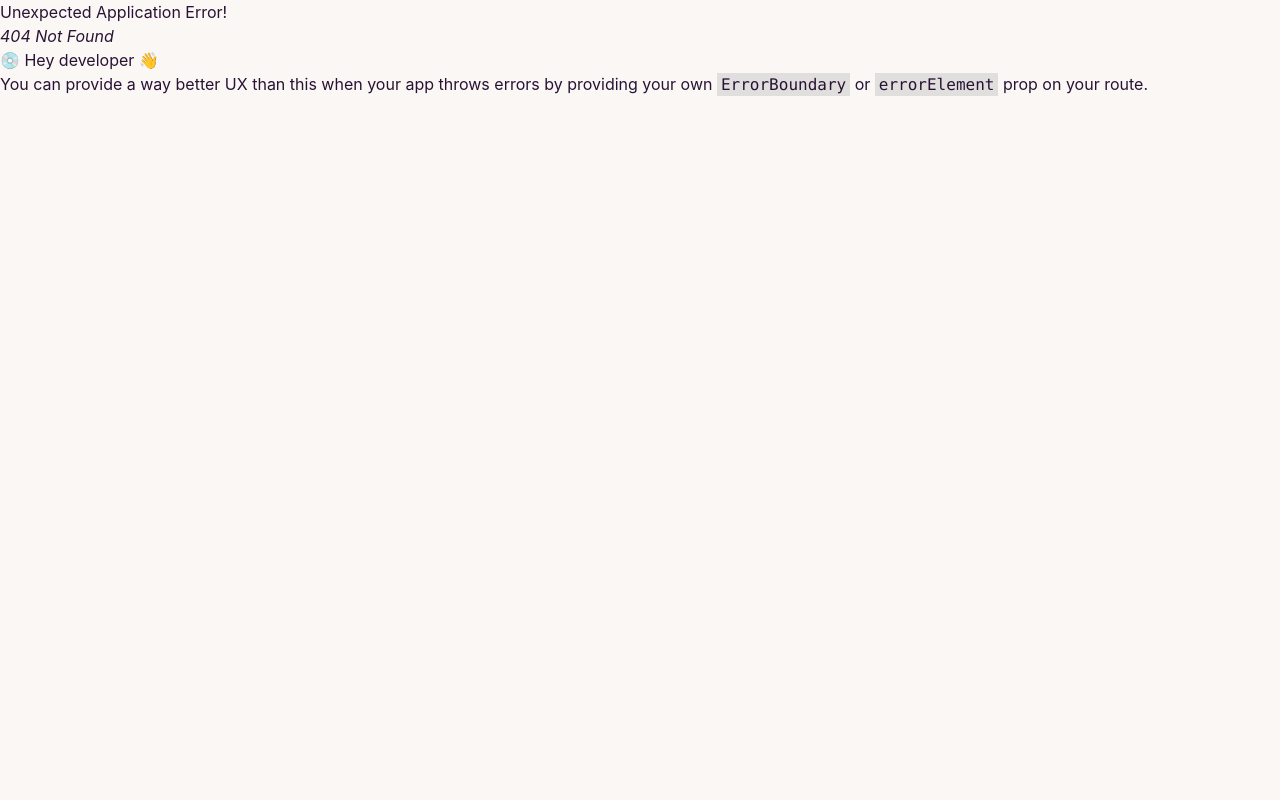
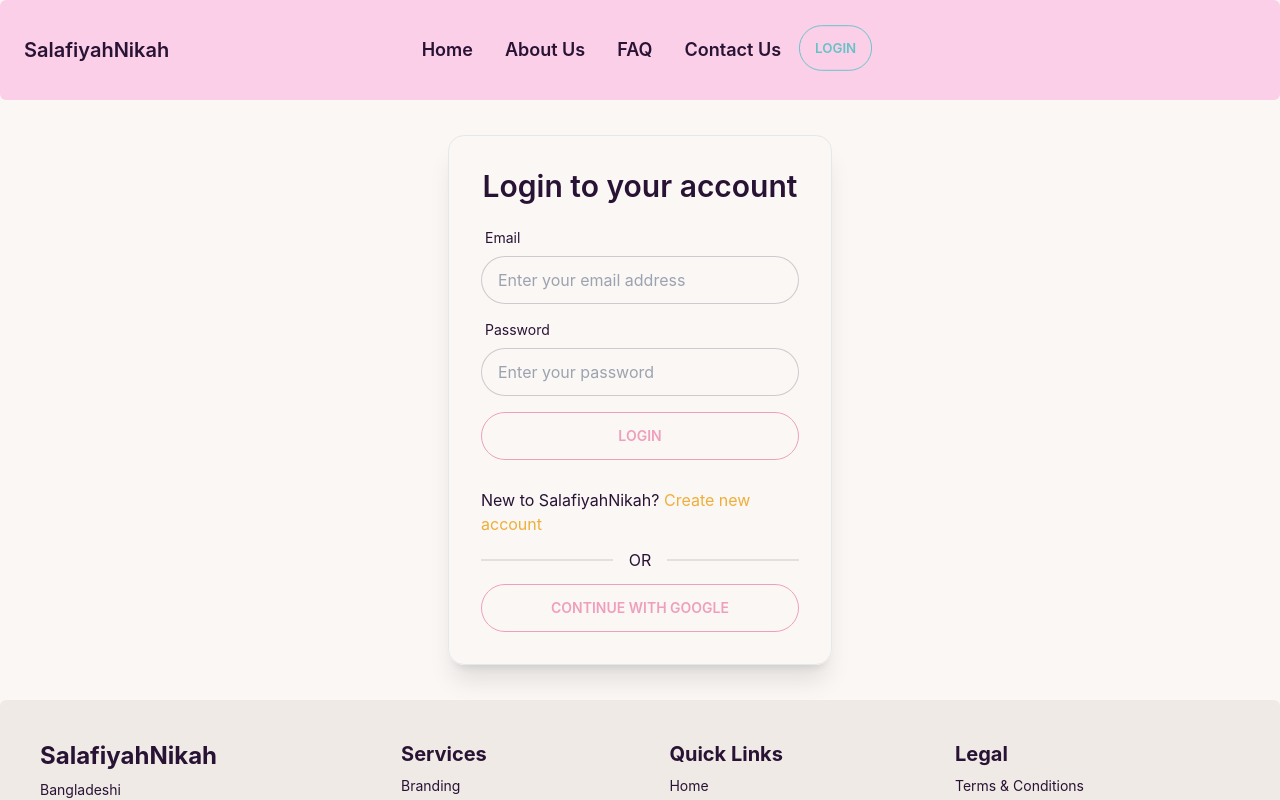
Before and after one commit to minjurRahman/marriage-media-client, a React (Create React App) app: page /login in a window 1280 px wide. Before the commit this address had no page. Shown: the top 800 px of the page. Built offline with nearby package versions, Linux system fonts and the light colour scheme; no server answers.

Commit message:
setpu context api and design login page

```diff
--- a/package.json
+++ b/package.json
@@ -3,12 +3,15 @@
   "version": "0.1.0",
   "private": true,
   "dependencies": {
+    "@tanstack/react-query": "^4.24.9",
     "@testing-library/jest-dom": "^5.16.5",
     "@testing-library/react": "^13.4.0",
     "@testing-library/user-event": "^13.5.0",
     "daisyui": "^2.46.1",
+    "firebase": "^9.17.1",
     "react": "^18.2.0",
     "react-dom": "^18.2.0",
+    "react-hook-form": "^7.43.1",
     "react-hot-toast": "^2.4.0",
     "react-router-dom": "^6.6.2",
     "react-scripts": "5.0.1",
--- a/src/Firebase/firebase.config.js
+++ b/src/Firebase/firebase.config.js
@@ -5,12 +5,12 @@ import { initializeApp } from "firebase/app";
 
 // Your web app's Firebase configuration
 const firebaseConfig = {
-  apiKey: "AIzaSyCxPTAQ3reMn0rwK-ti0o_lO-ZTRF0iAkM",
-  authDomain: "salafiyahnikah-37806.firebaseapp.com",
-  projectId: "salafiyahnikah-37806",
-  storageBucket: "salafiyahnikah-37806.appspot.com",
-  messagingSenderId: "459954879269",
-  appId: "1:459954879269:web:8cfbe60dbaff4ab35778cc"
+  apiKey: process.env.REACT_APP_apiKey,
+  authDomain: process.env.REACT_APP_authDomain,
+  projectId: process.env.REACT_APP_projectId,
+  storageBucket: process.env.REACT_APP_storageBucket,
+  messagingSenderId: process.env.REACT_APP_messagingSenderId,
+  appId: process.env.REACT_APP_appId,
 };
 
 // Initialize Firebase
--- /dev/null
+++ b/src/Pages/FAQ/test.js
@@ -0,0 +1,18 @@
+import { useState } from "react";
+
+export default function Hello() {
+    const [count, setCount] = useState(0);
+
+    const increment = () => {
+        setCount((prevCount) => prevCount + 1);
+    };
+
+    return (
+        <div>
+            <p>{count}</p>
+            <div>
+                <button onClick={increment()}>Increment</button>
+            </div>
+        </div>
+    );
+}
--- a/src/Pages/Login/Login.js
+++ b/src/Pages/Login/Login.js
@@ -1,9 +1,91 @@
-import React from 'react';
+import React, { useContext, useState } from 'react';
+import { useForm } from 'react-hook-form';
+import { GoogleAuthProvider } from 'firebase/auth';
+import toast from 'react-hot-toast';
+import { Link, useLocation, useNavigate } from 'react-router-dom';
+import { AuthContext } from '../../contexts/AuthProvider';
+// import useToken from '../../hooks/UseToken';
 
 const Login = () => {
+    const { register, formState: { errors }, handleSubmit, reset } = useForm('')
+    const { LogIn, providerLogin, setUser } = useContext(AuthContext)
+    const [loginError, setLoginError] = useState('')
+    // const [loginUserEmail, setLoginUserEmail] = useState('')
+    // const [token] = useToken(loginUserEmail);
+    const googleProvider = new GoogleAuthProvider()
+    const location = useLocation();
+    const navigate = useNavigate();
+
+    const from = location.state?.from?.pathname || '/'
+
+    // if (token) {
+    //     navigate(from, { replace: true })
+    // }
+
+    const handleGoogleSignIn = () => {
+        providerLogin(googleProvider)
+            .then(result => {
+                const user = result.user;
+                console.log(user);
+                setUser(user)
+                toast.success('successfully Login')
+                navigate(from, { replace: true })
+            })
+            .catch(error => console.error(error))
+    }
+
+
+    const handleLogin = data => {
+        console.log(data);
+        setLoginError('')
+        LogIn(data.email, data.password)
+            .then(result => {
+                const user = result.user;
+                console.log(user);
+                reset()
+                // setLoginUserEmail(data.email)
+                navigate(from, { replace: true })
+                toast.success('successfully Login')
+            })
+            .catch(error => {
+                console.log(error.message)
+                setLoginError(error.message)
+            });
+    }
+
     return (
-        <div>
-
+        <div className='h-[600px] flex justify-center items-center'>
+            <div className='p-8 card w-96 border shadow-xl'>
+                <h2 className='text-3xl font-semibold text-center mb-4'>Login to your account</h2>
+                {/* <h2 className='text-2xl font-semibold text-center'>Login</h2> */}
+                <form onSubmit={handleSubmit(handleLogin)}>
+                    <div className="form-control w-full max-w-xs">
+                        <label className="label"> <span className="label-text">Email</span> </label>
+                        <input type='email'
+                            className='input input-bordered w-full max-w-xs'
+                            {...register("email", {
+                                required: "Email Address is required"
+                            })} placeholder='Enter your email address' />
+                        {errors.email && <p className='text-red-600'>{errors.email?.message}</p>}
+                    </div>
+                    <div className="form-control w-full max-w-xs">
+                        <label className="label mt-2"> <span className="label-text">Password</span></label>
+                        <input type='password'
+                            className='input input-bordered w-full max-w-xs'
+                            {...register("password", {
+                                required: 'Password is required',
+                                minLength: { value: 6, message: 'Password must be 6 characters.' }
+                            })} placeholder='Enter your password' />
+                        {errors.password && <p className='text-red-600'>{errors.password?.message}</p>}
+                    </div>
+                    <input
+                        className='btn btn-outline btn-secondary my-4 w-full max-w-xs' value='Login' type="submit" />
+                    {loginError && <p className='text-red-600'>{loginError}</p>}
+                </form>
+                <p className='mt-3'>New to SalafiyahNikah? <Link className='text-accent' to='/signup'>Create new account</Link> </p>
+                <div className="divider">OR</div>
+                <button onClick={handleGoogleSignIn} className='btn btn-outline btn-secondary w-full'>CONTINUE WITH GOOGLE</button>
+            </div>
         </div>
     );
 };
--- a/src/Pages/Shared/NavBar/NavBar.js
+++ b/src/Pages/Shared/NavBar/NavBar.js
@@ -1,28 +1,40 @@
-import React from 'react';
-import { Link } from 'react-router-dom';
+import React, { useContext } from 'react';
+import { toast } from 'react-hot-toast';
+import { Link, useNavigate } from 'react-router-dom';
+import { AuthContext } from '../../../contexts/AuthProvider';
 
 const NavBar = () => {
+    const { user, logOut } = useContext(AuthContext)
+    const navigate = useNavigate()
+
+    const handleLogOut = () => {
+        logOut()
+            .then(() => {
+                toast.success('Log out successful')
+                navigate('/')
+            })
+            .catch(error => console.error(error));
+    }
 
     const menuItems = <>
         <li><Link className='text-lg font-semibold rounded-lg' to='/'>Home</Link></li>
         <li><Link className='text-lg font-semibold rounded-lg' to='/about-us'>About Us</Link></li>
         <li><Link className='text-lg font-semibold rounded-lg' to='/faq'>FAQ</Link></li>
         <li><Link className='text-lg font-semibold rounded-lg' to='/contact-us'>Contact Us</Link></li>
-        <li><Link className='text-lg font-semibold rounded-lg' to='/dashboard'>Dashboard</Link></li>
 
-        {/* {user?.uid ?
+        {user?.uid ?
             <>
                 <li><Link className='text-lg font-semibold rounded-lg' to='/dashboard'>Dashboard</Link></li>
-                <li><button onClick={handleLogOut} className='text-lg font-semibold rounded-lg text-accent'>Sign Out</button></li>
+                <li><button onClick={handleLogOut} className='rounded-lg btn-outline btn btn-primary'>Sign Out</button></li>
             </>
             :
-            <li><Link className='text-lg font-semibold rounded-lg text-accent' to='/login'>Login</Link></li>
-        } */}
+            <li><Link className='rounded-lg btn btn-outline btn-primary' to='/login'>Login</Link></li>
+        }
 
     </>
 
     return (
-        <div className="navbar bg-pink-100 p-6 rounded-md">
+        <div className="navbar bg-pink-200 p-6 rounded-md">
             <div className="navbar-start">
                 <div className="dropdown">
                     <label tabIndex={0} className="btn btn-ghost lg:hidden">
@@ -40,7 +52,7 @@ const NavBar = () => {
                 </ul>
             </div>
             <div className="navbar-end">
-                <a href='/' className="btn btn-primary">Login</a>
+                {/* <a href='/' className="btn btn-primary">Login</a> */}
             </div>
         </div>
     );
--- /dev/null
+++ b/src/contexts/AuthProvider.js
@@ -0,0 +1,65 @@
+import React, { createContext, useEffect, useState } from 'react';
+import { getAuth, createUserWithEmailAndPassword, signInWithEmailAndPassword, onAuthStateChanged, signInWithPopup, signOut, updateProfile } from 'firebase/auth'
+import app from '../Firebase/firebase.config';
+
+export const AuthContext = createContext()
+const auth = getAuth(app)
+
+const AuthProvider = ({ children }) => {
+    const [loading, setLoading] = useState(true)
+    const [user, setUser] = useState(null)
+
+    const providerLogin = (provider) => {
+        setLoading(true)
+        return signInWithPopup(auth, provider);
+    }
+
+
+    const createUser = (email, password) => {
+        return createUserWithEmailAndPassword(auth, email, password)
+    }
+    const LogIn = (email, password) => {
+        setLoading(true)
+        return signInWithEmailAndPassword(auth, email, password)
+    }
+
+
+    const logOut = () => {
+        setLoading(true)
+        return signOut(auth)
+    }
+
+
+
+    const updateUser = (userInfo) => {
+        setLoading(true)
+        return updateProfile(auth.currentUser, userInfo)
+    }
+
+    useEffect(() => {
+        const unsubscribe = onAuthStateChanged(auth, currentUser => {
+            setUser(currentUser)
+            setLoading(false)
+        })
+        return () => unsubscribe()
+    }, [])
+
+    const authInfo = {
+        createUser,
+        LogIn,
+        user,
+        logOut,
+        loading,
+        setUser,
+        providerLogin,
+        updateUser,
+    }
+
+    return (
+        <AuthContext.Provider value={authInfo}>
+            {children}
+        </AuthContext.Provider>
+    );
+};
+
+export default AuthProvider;
--- a/src/index.js
+++ b/src/index.js
@@ -3,12 +3,20 @@ import ReactDOM from 'react-dom/client';
 import './index.css';
 import App from './App';
 import reportWebVitals from './reportWebVitals';
+import AuthProvider from './contexts/AuthProvider';
+import { QueryClient, QueryClientProvider } from '@tanstack/react-query';
+
+const queryClient = new QueryClient()
 
 const root = ReactDOM.createRoot(document.getElementById('root'));
 root.render(
-  <React.StrictMode>
-    <App />
-  </React.StrictMode>
+  <QueryClientProvider client={queryClient}>
+    <React.StrictMode>
+      <AuthProvider>
+        <App />
+      </AuthProvider>
+    </React.StrictMode>
+  </QueryClientProvider>
 );
 
 // If you want to start measuring performance in your app, pass a function
```
Also changed, not shown: src/Routes/Routes/Routes.js (+10 -0 lines), 1 other file (tests, documents, lock files or other folders).
